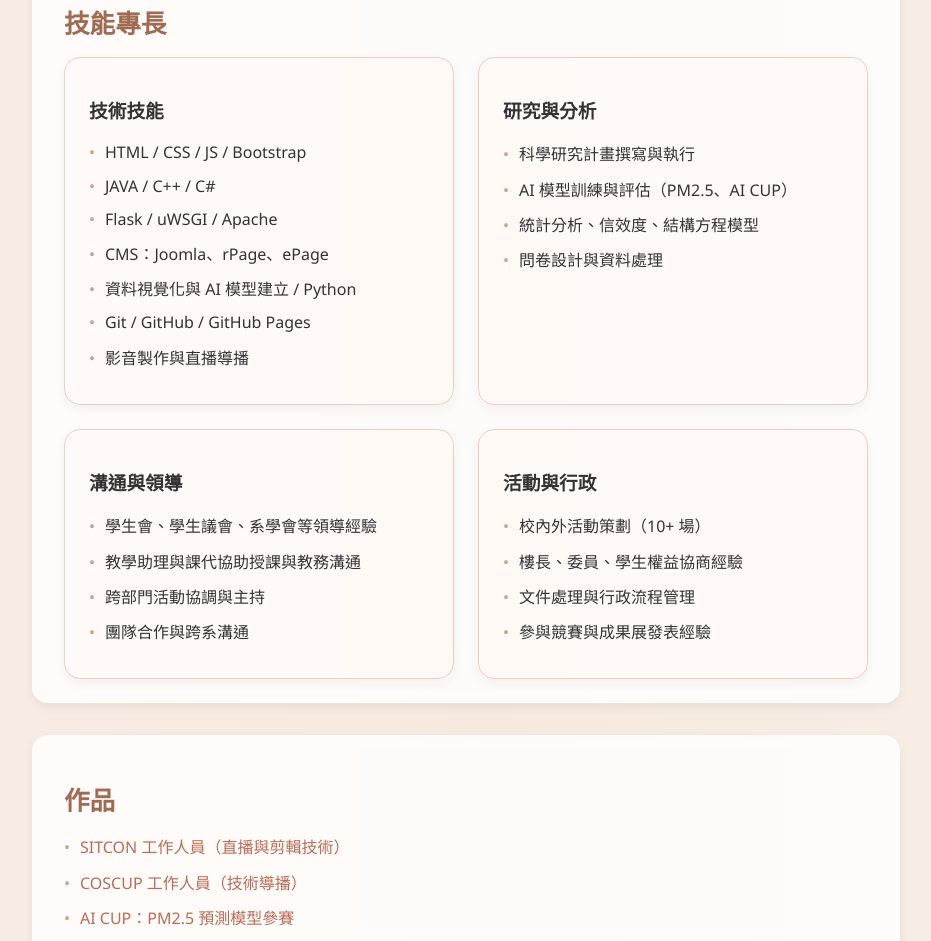
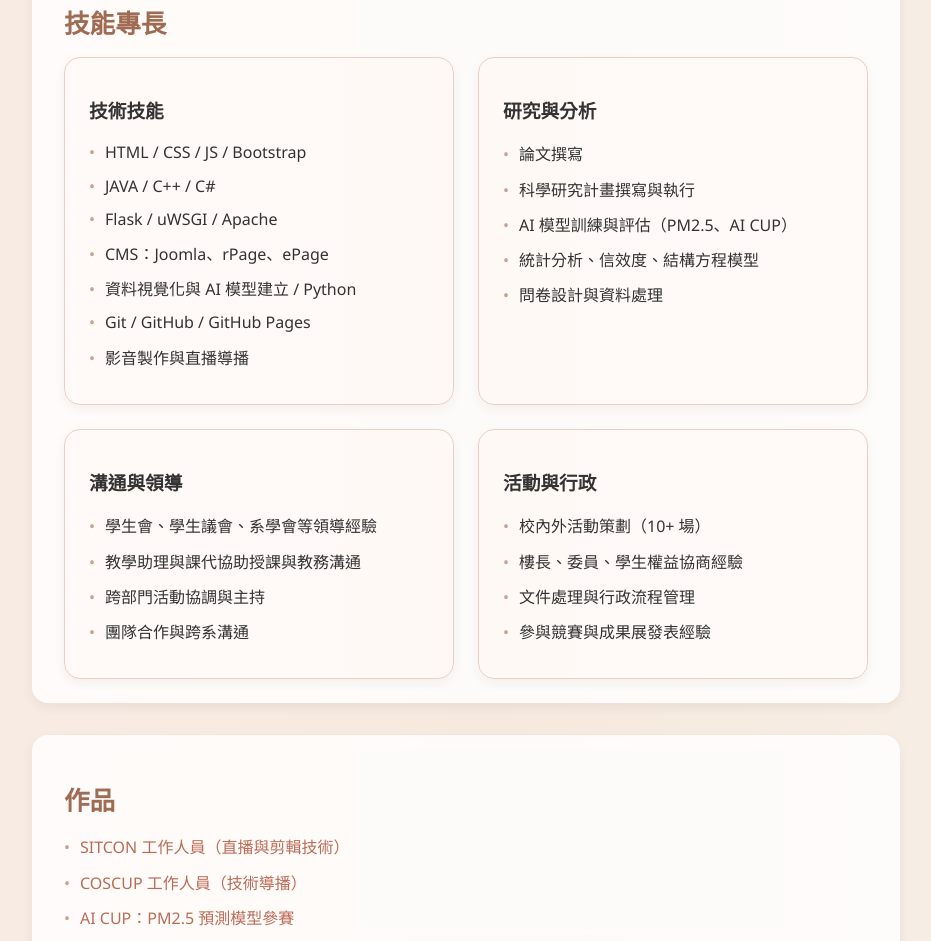
Before and after one commit to Onyx0824/Onyx0824.github.io, a plain HTML site: page index.html in a window 1280 px wide. Shown: the part 1171-2112 px from the top of the page, without its empty margins (174-1105 px from the left). Drawn offline with Linux system fonts and the light colour scheme.

Commit message:
Update index.html

```diff
--- a/index.html
+++ b/index.html
@@ -313,6 +313,7 @@
         <div class="skill-card">
           <h3>研究與分析</h3>
           <ul>
+            <li>論文撰寫</li>
             <li>科學研究計畫撰寫與執行</li>
             <li>AI 模型訓練與評估（PM2.5、AI CUP）</li>
             <li>統計分析、信效度、結構方程模型</li>
```
